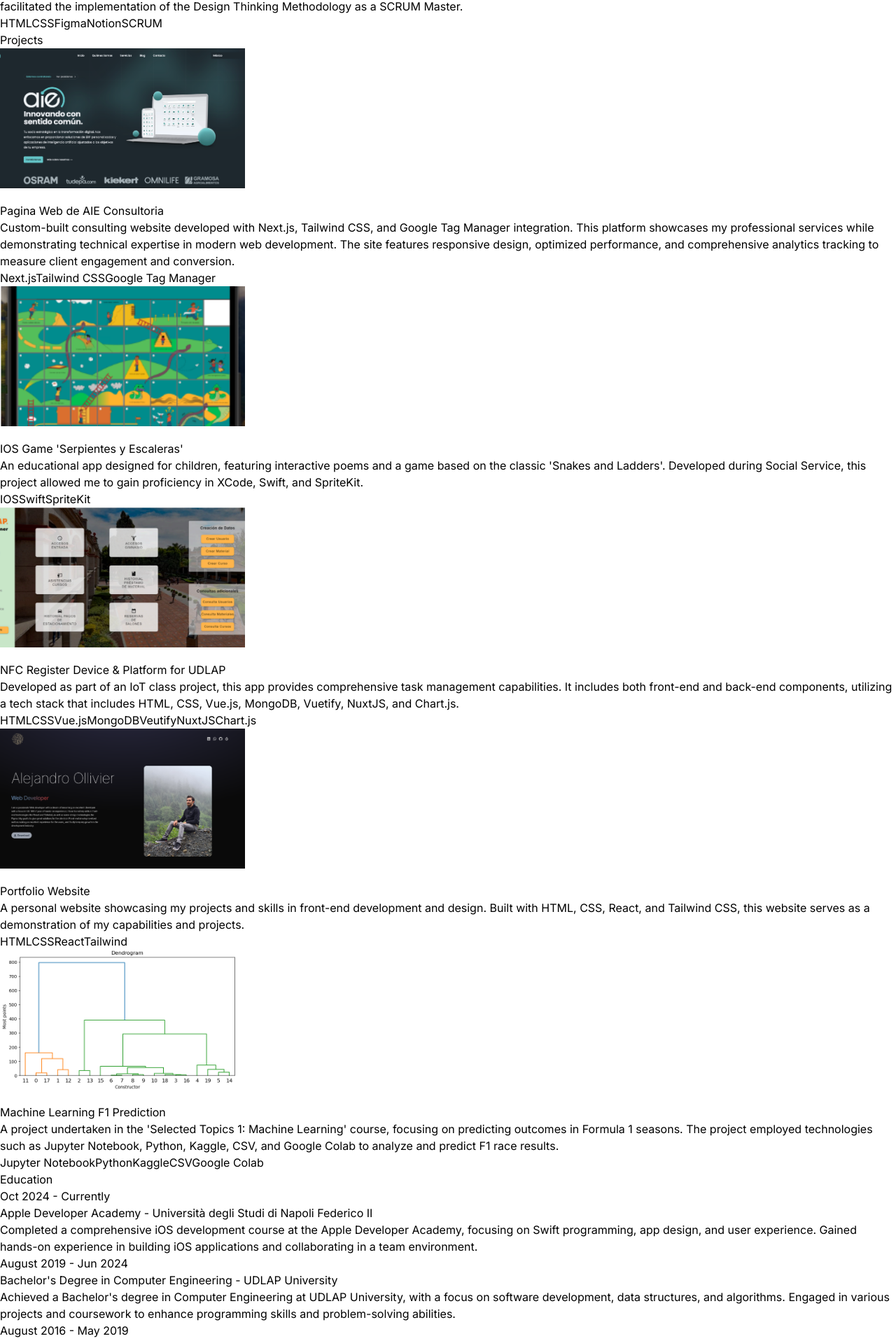
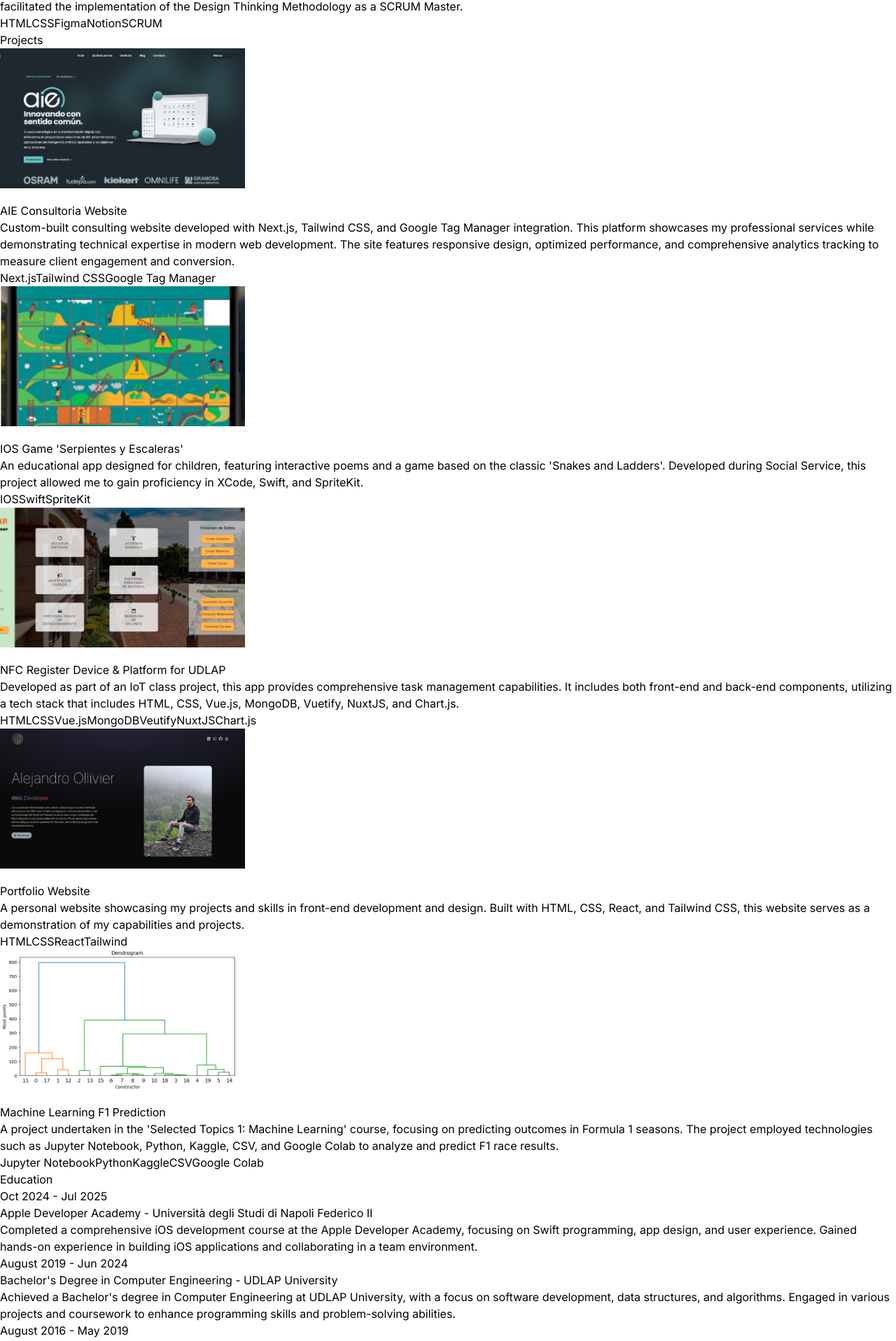
Before and after one commit to Alepepi/AleOCV, a React (Vite) app: page / in a window 1280 px wide. Shown: the part 2625-4541 px from the top of the page at 70% size. Built offline with nearby package versions, Linux system fonts and the light colour scheme.

Commit message:
Update: Refine project title and education dates for clarity; adjust phone number formatting

```diff
--- a/src/constants/index.js
+++ b/src/constants/index.js
@@ -56,7 +56,7 @@ export const EXPERIENCES = [
 //PROJECTS
 export const PROJECTS = [
   {
-    title: "Pagina Web de AIE Consultoria",
+    title: "AIE Consultoria Website",
     image: project5,
     description:
       "Custom-built consulting website developed with Next.js, Tailwind CSS, and Google Tag Manager integration. This platform showcases my professional services while demonstrating technical expertise in modern web development. The site features responsive design, optimized performance, and comprehensive analytics tracking to measure client engagement and conversion.",
@@ -133,7 +133,7 @@ export const CERTIFICATES = [
 //EDUCATION
 export const EDUCATION = [
   {
-    year: "Oct 2024 - Currently",
+    year: "Oct 2024 - Jul 2025",
     title: "Apple Developer Academy",
     institution: "Università degli Studi di Napoli Federico II",
     description: `Completed a comprehensive iOS development course at the Apple Developer Academy, focusing on Swift programming, app design, and user experience. Gained hands-on experience in building iOS applications and collaborating in a team environment.`,
@@ -157,6 +157,6 @@ export const EDUCATION = [
 
 //CONTACT
 export const CONTACT = {
-  phoneNo: "+52 871 331 4759 ",
+  phoneNo: "+52 871 331 4759",
   email: "aleollivierochoa@gmail.com",
 };
```
